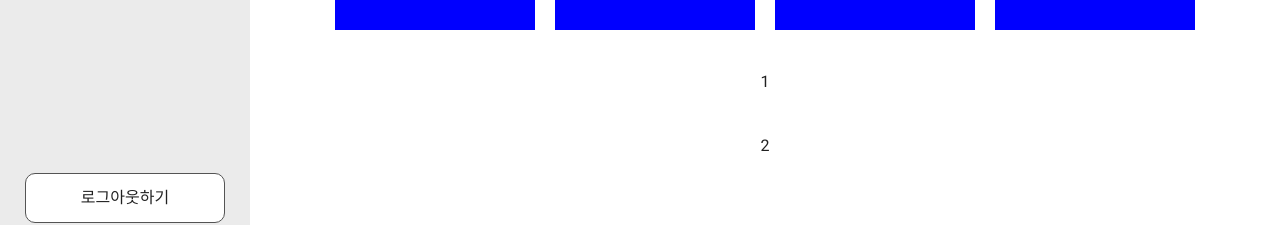
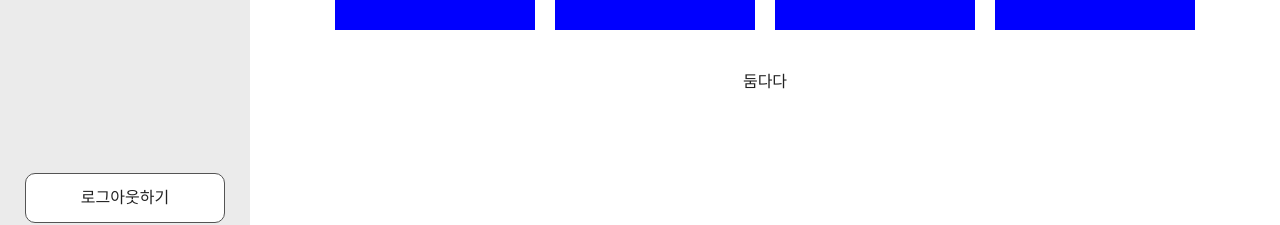
Before and after one commit to wjdgPfl/Project_DDAOM, a Vue app in the folder ddaom_3/: page /manual in a window 1280 px wide. Shown: the part 552-777 px from the top of the page. Built offline with nearby package versions, Linux system fonts and the light colour scheme.

Commit message:
fix: makePlan bottom button

```diff
--- a/ddaom_3/src/views/MakePlanView.vue
+++ b/ddaom_3/src/views/MakePlanView.vue
@@ -166,6 +166,10 @@ export default {
 }
 </script>
 <style scoped>
+template {
+  width: 100%;
+}
+
 #bigbody {
   width: 100%;
   height: 100vh;
@@ -173,7 +177,7 @@ export default {
 }
 
 section {
-  margin: 0px;
+  margin: 0;
   padding: 0 5% 0 5%;
   width: calc(100% - 250px);
   height: calc(100vh - 55px);
@@ -214,10 +218,7 @@ section {
 
 .sectionDiv {
   margin-top: 40px;
-  min-height: 10px;
-
   display: flex;
-  flex-direction: row;
 }
 
 .sectionText {
@@ -244,7 +245,7 @@ section {
 #saveOrCancleDiv {
   display: flex;
   justify-content: center;
-  margin-bottom: 40px;
+  align-items: center;
 }
 
 .bottomButton {
--- a/ddaom_3/src/views/MakeProjectView.vue
+++ b/ddaom_3/src/views/MakeProjectView.vue
@@ -189,8 +189,7 @@ export default {
 }
 </script>
 <style>
-
-template, #bigbody {
+template {
   width: 100%;
 }
 
--- a/ddaom_3/src/views/manualView.vue
+++ b/ddaom_3/src/views/manualView.vue
@@ -14,8 +14,7 @@
           <div class="listDiv"></div>
           <div class="listDiv"></div>
         </div>
-        <div class="sectionDiv">1</div>
-        <div class="sectionDiv">2</div>
+        <div class="sectionDiv">둠다다</div>
       </div>
     </section>
   </div>
```
